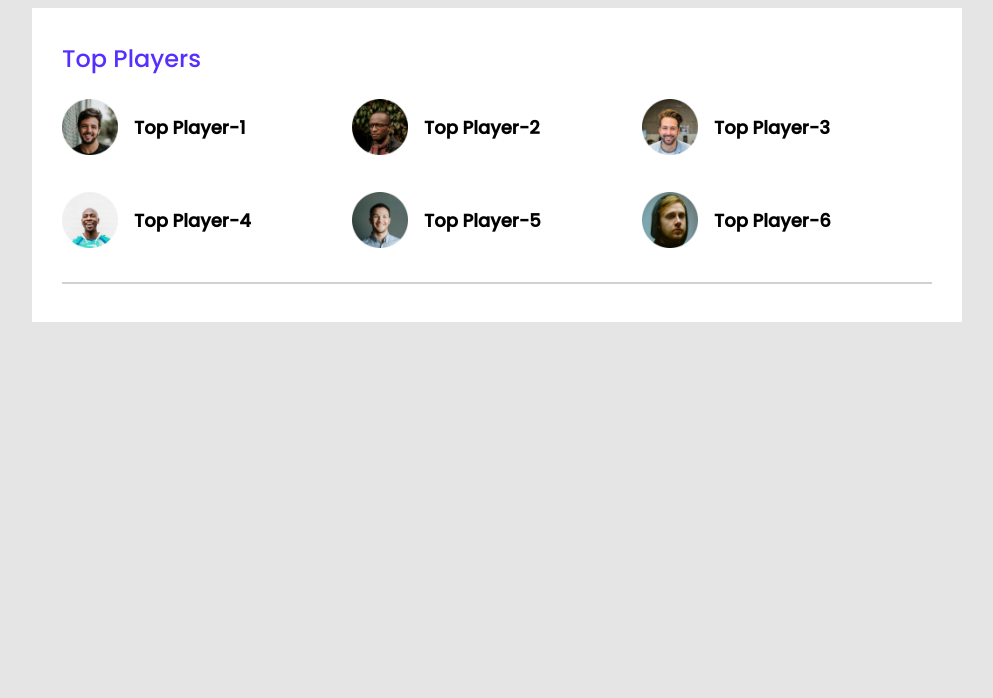
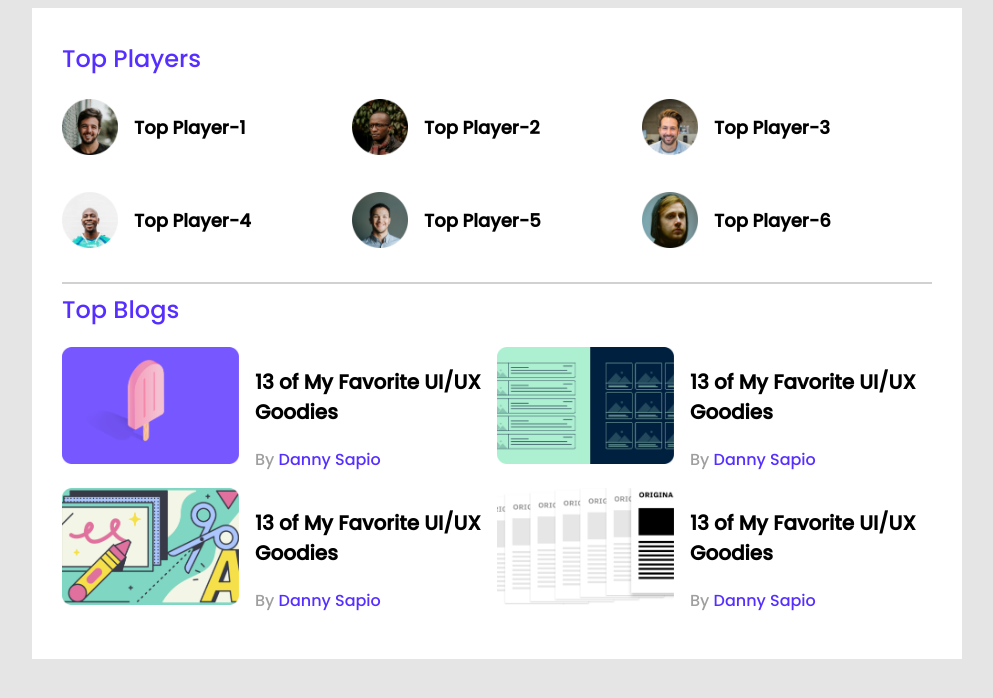
Before and after one commit to MAINULIS/leader-board-css3, a plain HTML site: page index.html in a window 1280 px wide. Shown: the whole page, without its empty margins (143-1136 px from the left). Drawn offline with Linux system fonts and the light colour scheme.

Commit message:
added blogs

```diff
--- a/index.html
+++ b/index.html
@@ -49,6 +49,47 @@
                 </div>
             </div>
             <hr>
+            <div class="top-blogs">
+                <h2 class="section-title">Top Blogs</h2>
+                <div class="blogs">
+                    <article class="blog">
+                        <div class="thumbnail">
+                            <img src="images/blogs/blog-1.png" alt="">
+                        </div>
+                        <div class="blog-info">
+                            <h3 class="blog-title">13 of My Favorite UI/UX Goodies</h3>
+                            <p class="blog-author">By <a href=""> Danny Sapio</a></p>
+                        </div>
+                    </article>
+                    <article class="blog">
+                        <div class="thumbnail">
+                            <img src="images/blogs/blog-2.png" alt="">
+                        </div>
+                        <div class="blog-info">
+                            <h3 class="blog-title">13 of My Favorite UI/UX Goodies</h3>
+                            <p class="blog-author">By <a href=""> Danny Sapio</a></p>
+                        </div>
+                    </article>
+                    <article class="blog">
+                        <div class="thumbnail">
+                            <img src="images/blogs/blog-3.png" alt="">
+                        </div>
+                        <div class="blog-info">
+                            <h3 class="blog-title">13 of My Favorite UI/UX Goodies</h3>
+                            <p class="blog-author">By <a href=""> Danny Sapio</a></p>
+                        </div>
+                    </article>
+                    <article class="blog">
+                        <div class="thumbnail">
+                            <img src="images/blogs/blog-4.png" alt="">
+                        </div>
+                        <div class="blog-info">
+                            <h3 class="blog-title">13 of My Favorite UI/UX Goodies</h3>
+                            <p class="blog-author">By <a href=""> Danny Sapio</a></p>
+                        </div>
+                    </article>
+                </div>
+            </div>
         </section>
 
     </main>
--- a/styles/style.css
+++ b/styles/style.css
@@ -56,3 +56,37 @@ hr {
     margin-left: 16px;
     font-size: 18px;
 }
+
+/*------------------------
+ top blogs styles
+ ----------------------- */
+ .blogs{
+    display: grid;
+    grid-template-columns:repeat(2, 1fr) ;
+ }
+.blog {
+    display: flex;
+}
+
+.blog .thumbnail img {
+    width: 177px;
+    height: 117px;
+}
+
+.blog-info {
+    margin-left: 16px;
+}
+
+.blog-title {
+    font-size: 20px;
+}
+
+.blog-author {
+    color: #9F9F9F;
+    font-size: 16px;
+}
+.blog-author a{
+    text-decoration: none;
+    font-size: 16px;
+    color: #562EFF;
+}
```
